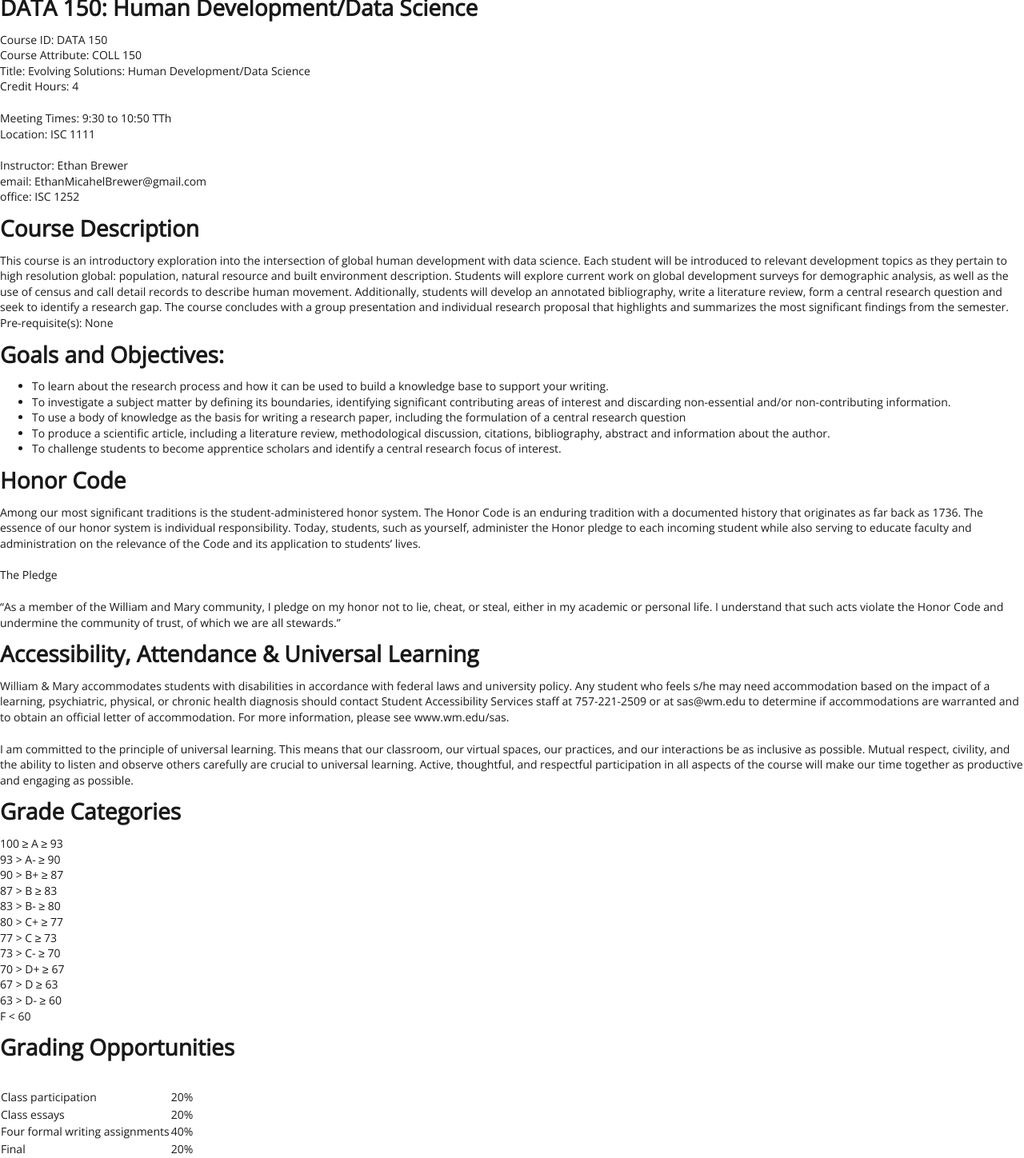
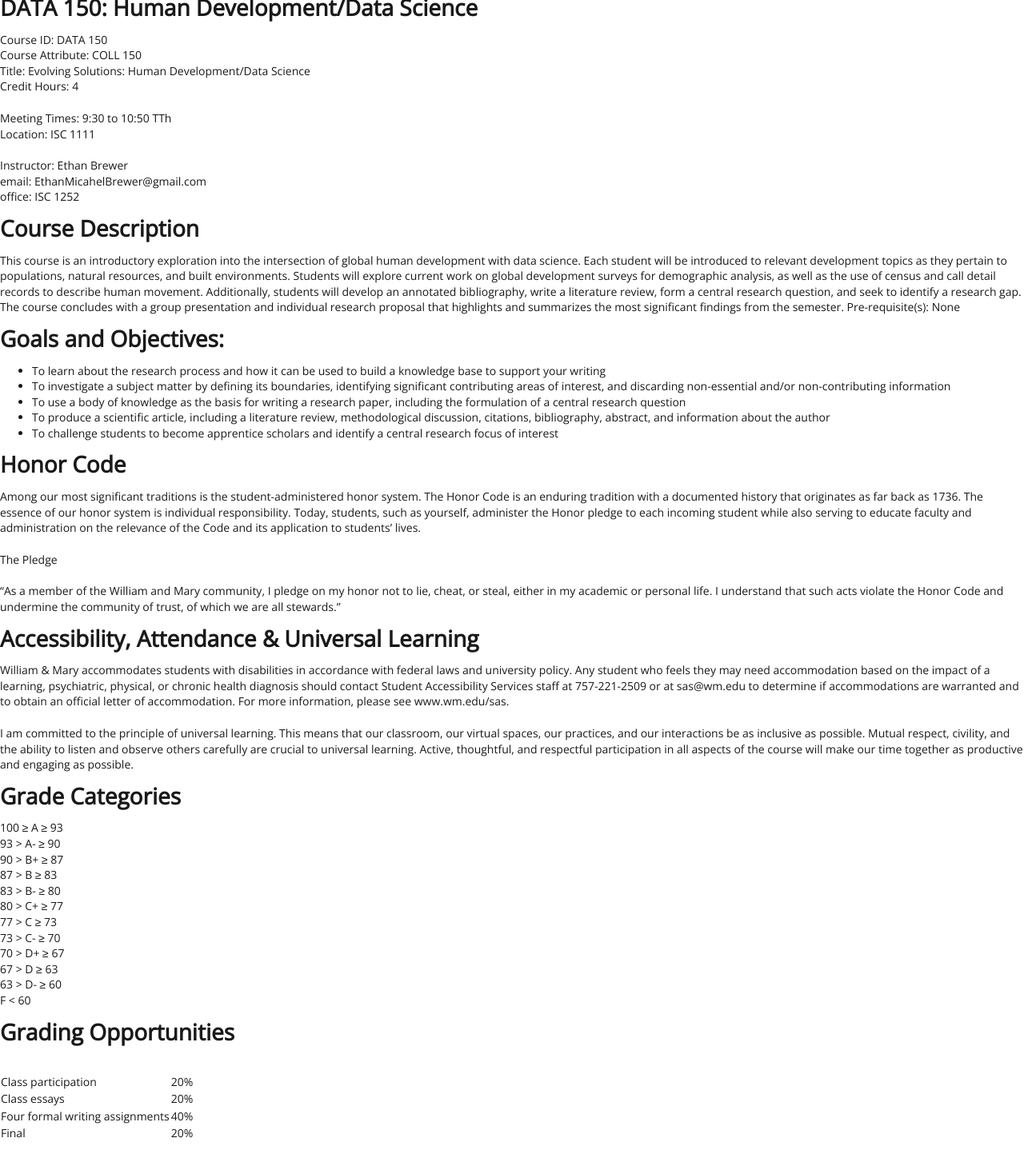
Before and after one commit to EMBrewer/dat150, a Jekyll site: the page built from _posts/2021-09-28-Syllabus.md, in a window 1280 px wide. Shown: the whole page at 80% size. Built offline with Jekyll 4.4.1, drawn with Linux system fonts in a browser that asks for light colours; our own code applies the rules of GitHub Pages for plain Markdown files.

Commit message:
Update 2021-09-28-Syllabus.md

```diff
--- a/_posts/2021-09-28-Syllabus.md
+++ b/_posts/2021-09-28-Syllabus.md
@@ -14,14 +14,14 @@ office: ISC 1252
 
 # Course Description
 
-This course is an introductory exploration into the intersection of global human development with data science. Each student will be introduced to relevant development topics as they pertain to high resolution global: population, natural resource and built environment description. Students will explore current work on global development surveys for demographic analysis, as well as the use of census and call detail records to describe human movement. Additionally, students will develop an annotated bibliography, write a literature review, form a central research question and seek to identify a research gap. The course concludes with a group presentation and individual research proposal that highlights and summarizes the most significant findings from the semester. Pre-requisite(s): None
+This course is an introductory exploration into the intersection of global human development with data science. Each student will be introduced to relevant development topics as they pertain to populations, natural resources, and built environments. Students will explore current work on global development surveys for demographic analysis, as well as the use of census and call detail records to describe human movement. Additionally, students will develop an annotated bibliography, write a literature review, form a central research question, and seek to identify a research gap. The course concludes with a group presentation and individual research proposal that highlights and summarizes the most significant findings from the semester. Pre-requisite(s): None
 
 # Goals and Objectives:
-- To learn about the research process and how it can be used to build a knowledge base to support your writing.
-- To investigate a subject matter by defining its boundaries, identifying significant contributing areas of interest and discarding non-essential and/or non-contributing information.
+- To learn about the research process and how it can be used to build a knowledge base to support your writing
+- To investigate a subject matter by defining its boundaries, identifying significant contributing areas of interest, and discarding non-essential and/or non-contributing information
 - To use a body of knowledge as the basis for writing a research paper, including the formulation of a central research question
-- To produce a scientific article, including a literature review, methodological discussion, citations, bibliography, abstract and information about the author.
-- To challenge students to become apprentice scholars and identify a central research focus of interest.
+- To produce a scientific article, including a literature review, methodological discussion, citations, bibliography, abstract, and information about the author
+- To challenge students to become apprentice scholars and identify a central research focus of interest
 
 # Honor Code
 Among our most significant traditions is the student-administered honor system. The Honor Code is an enduring tradition with a documented history that originates as far back as 1736. The essence of our honor system is individual responsibility. Today, students, such as yourself, administer the Honor pledge to each incoming student while also serving to educate faculty and administration on the relevance of the Code and its application to students’ lives.
@@ -31,7 +31,7 @@ The Pledge
 “As a member of the William and Mary community, I pledge on my honor not to lie, cheat, or steal, either in my academic or personal life. I understand that such acts violate the Honor Code and undermine the community of trust, of which we are all stewards.”
 
 # Accessibility, Attendance & Universal Learning
-William & Mary accommodates students with disabilities in accordance with federal laws and university policy. Any student who feels s/he may need accommodation based on the impact of a learning, psychiatric, physical, or chronic health diagnosis should contact Student Accessibility Services staff at 757-221-2509 or at sas@wm.edu to determine if accommodations are warranted and to obtain an official letter of accommodation. For more information, please see www.wm.edu/sas.
+William & Mary accommodates students with disabilities in accordance with federal laws and university policy. Any student who feels they may need accommodation based on the impact of a learning, psychiatric, physical, or chronic health diagnosis should contact Student Accessibility Services staff at 757-221-2509 or at sas@wm.edu to determine if accommodations are warranted and to obtain an official letter of accommodation. For more information, please see www.wm.edu/sas.
 
 I am committed to the principle of universal learning. This means that our classroom, our virtual spaces, our practices, and our interactions be as inclusive as possible. Mutual respect, civility, and the ability to listen and observe others carefully are crucial to universal learning. Active, thoughtful, and respectful participation in all aspects of the course will make our time together as productive and engaging as possible.
 
```
